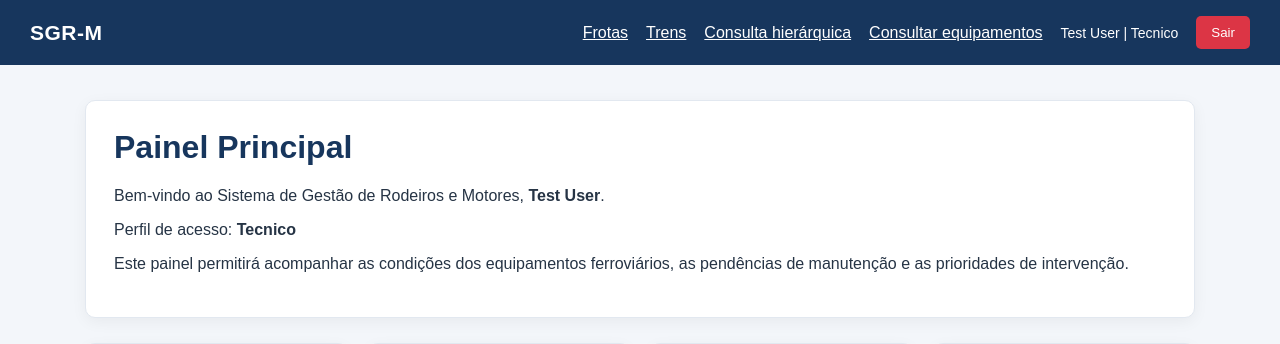
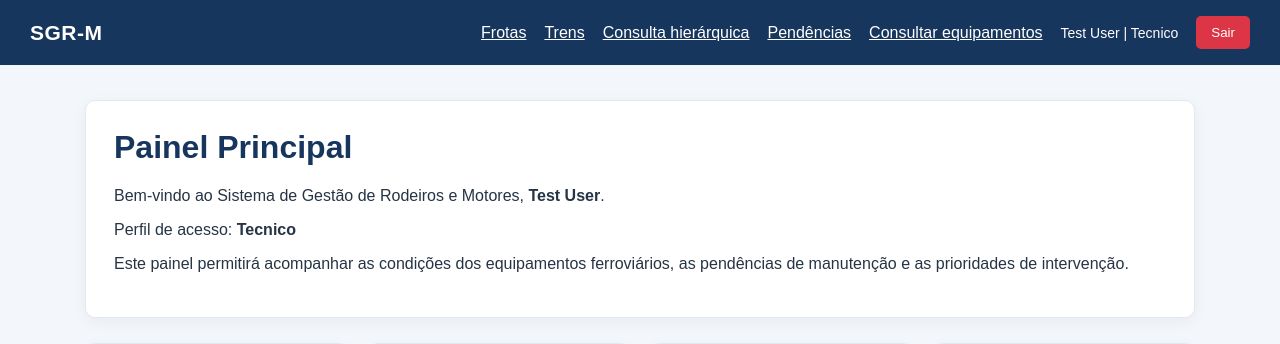
Before and after one commit to DiegoArmelin/SGR-M, a Laravel app: page /dashboard in a window 1280 px wide. Shown: the top 344 px of the page. Run offline with Laravel 12, Linux system fonts and the light colour scheme; a user stored in the database is signed in; data comes from the database, SQL or seed files in the repository.

Commit message:
feat: inclui modulo de pendencias na barra de navegacao

```diff
--- a/resources/views/layouts/app.blade.php
+++ b/resources/views/layouts/app.blade.php
@@ -225,6 +225,7 @@
                 <a href="{{ route('frotas.index') }}" style="color:white; text-decoration:underline;">Frotas</a>
                 <a href="{{ route('trens.index') }}" style="color:white; text-decoration:underline;">Trens</a>
                 <a href="{{ route('equipamentos.hierarquica') }}" style="color:white; text-decoration:underline;">Consulta hierárquica</a>
+                <a href="{{ route('pendencias.index') }}" style="color:white; text-decoration:underline;">Pendências</a>
                 <a href="{{ route('equipamentos.index') }}" style="color:white; text-decoration:underline;">Consultar equipamentos</a>
                 <div class="user-info">
                     {{ auth()->user()->name }}
```
